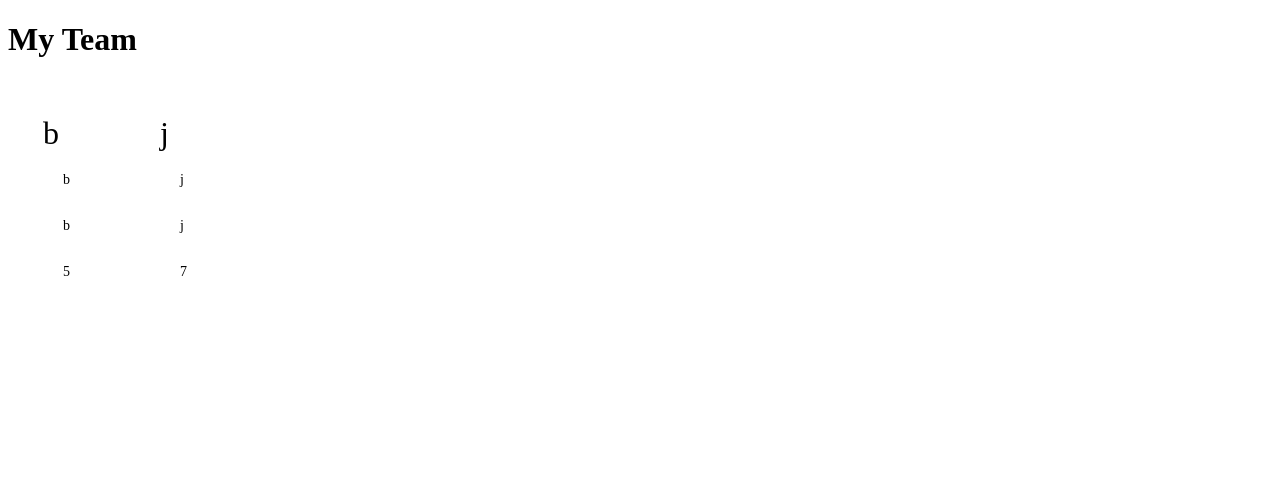
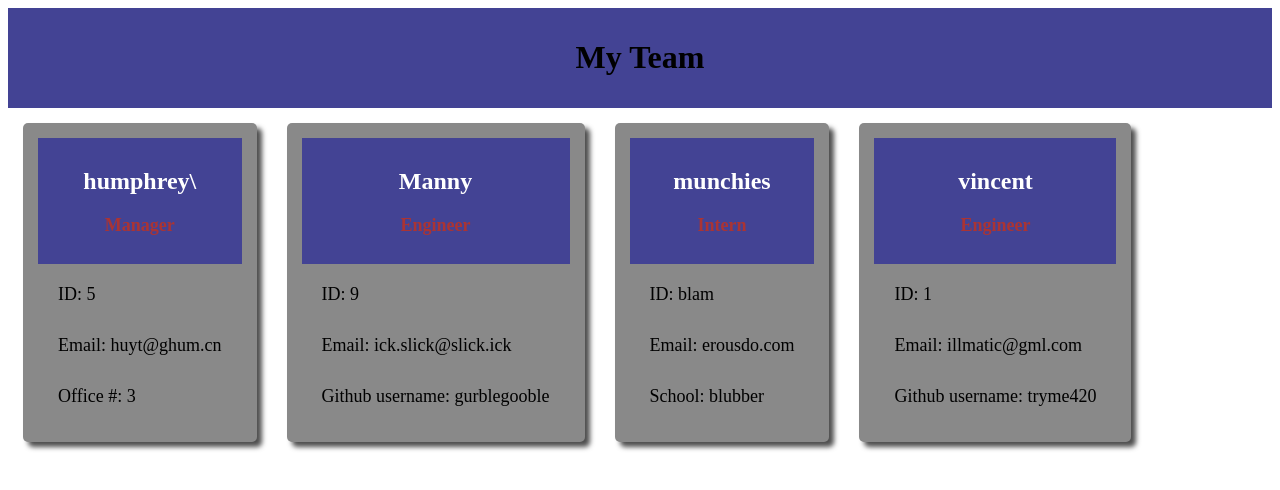
Before and after one commit to gibsonberglund/team-profiler, a website: page index.html in a window 1280 px wide. Drawn offline with Linux system fonts and the light colour scheme.

Commit message:
css updates

```diff
--- a/index.html
+++ b/index.html
@@ -5,20 +5,38 @@
     <meta name="viewport" content="width=device-width, initial-scale=1.0">
     <link rel="stylesheet" href="./assets/style.css">
     <style>
-    .body {
+    header {
+        text-align: center;
+        background-color: rgb(67, 67, 148);
+        padding: 10px;
+    }
+
+    header h2 {
+        font-size: 24px;
+    }
+
+    header h3 {
+        font-size: 18px;
+        color: rgb(170, 52, 52)
+    }
+
+    .mainbody {
         display: flex;
         flex-flow: row wrap;
     }
 
     .displaycard {
         display: inline-block;
-        margin: 20px;
+        margin: 15px;
         padding: 15px;
         text-align: left;
         font-size: 32px;
+        background-color: rgb(137, 137, 137);
+        border-radius: 5px;
+        box-shadow: 5px 5px 5px rgb(79, 79, 79);
     }
 
-    .displaycard.header {
+    .displaycard header {
         background-color: rgb(67, 67, 148);
         color: white;
     }
@@ -27,7 +45,7 @@
         display: block;
         margin: 10px;
         padding: 10px;
-        font-size: 14px;
+        font-size: 18px;
     }
     </style>
     <title>My Team</title>
@@ -37,16 +55,46 @@
     <header>
         <h1>My Team</h1>
     </header>
-    <section class="mainbody"><div class="displaycard">
-    <header>b</header>
-    <li class="info">b</li>
-    <li class="info">b</li>
-    <li class="info">5</li>
-</div><div class="displaycard">
-    <header>j</header>
-    <li class="info">j</li>
-    <li class="info">j</li>
-    <li class="info">7</li>
-</div>   </section>
+    <section class="mainbody">
+<div class="displaycard">
+    <header>
+    <h2>humphrey\</h2>
+    <h3>Manager</h3>
+    </header>
+    <li class="info">ID: 5</li>
+    <li class="info">Email: huyt@ghum.cn</li>
+    <li class="info">Office #: 3</li>
+</div>
+
+<div class="displaycard">
+    <header>
+    <h2>Manny</h2>
+    <h3>Engineer</h3>
+    </header>
+    <li class="info">ID: 9</li>
+    <li class="info">Email: ick.slick@slick.ick</li>
+    <li class="info">Github username: gurblegooble</li>
+</div>
+
+<div class="displaycard">
+    <header>
+    <h2>munchies</h2>
+    <h3>Intern</h3>
+    </header>
+    <li class="info">ID: blam</li>
+    <li class="info">Email: erousdo.com</li>
+    <li class="info">School: blubber</li>
+</div>
+
+<div class="displaycard">
+    <header>
+    <h2>vincent</h2>
+    <h3>Engineer</h3>
+    </header>
+    <li class="info">ID: 1</li>
+    <li class="info">Email: illmatic@gml.com</li>
+    <li class="info">Github username: tryme420</li>
+</div>
+   </section>
 </body>
 </html>
```
Also changed, not shown: assets/lib/Inquiry.js.
